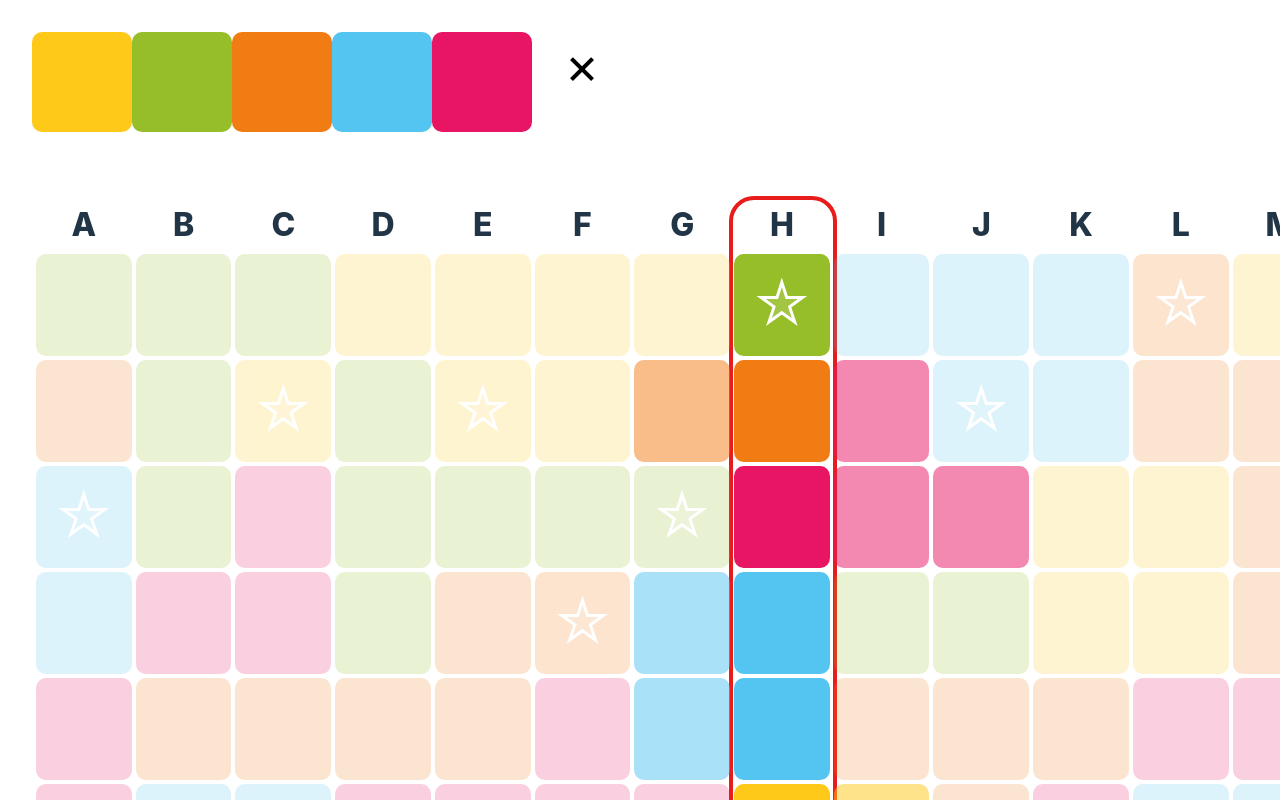
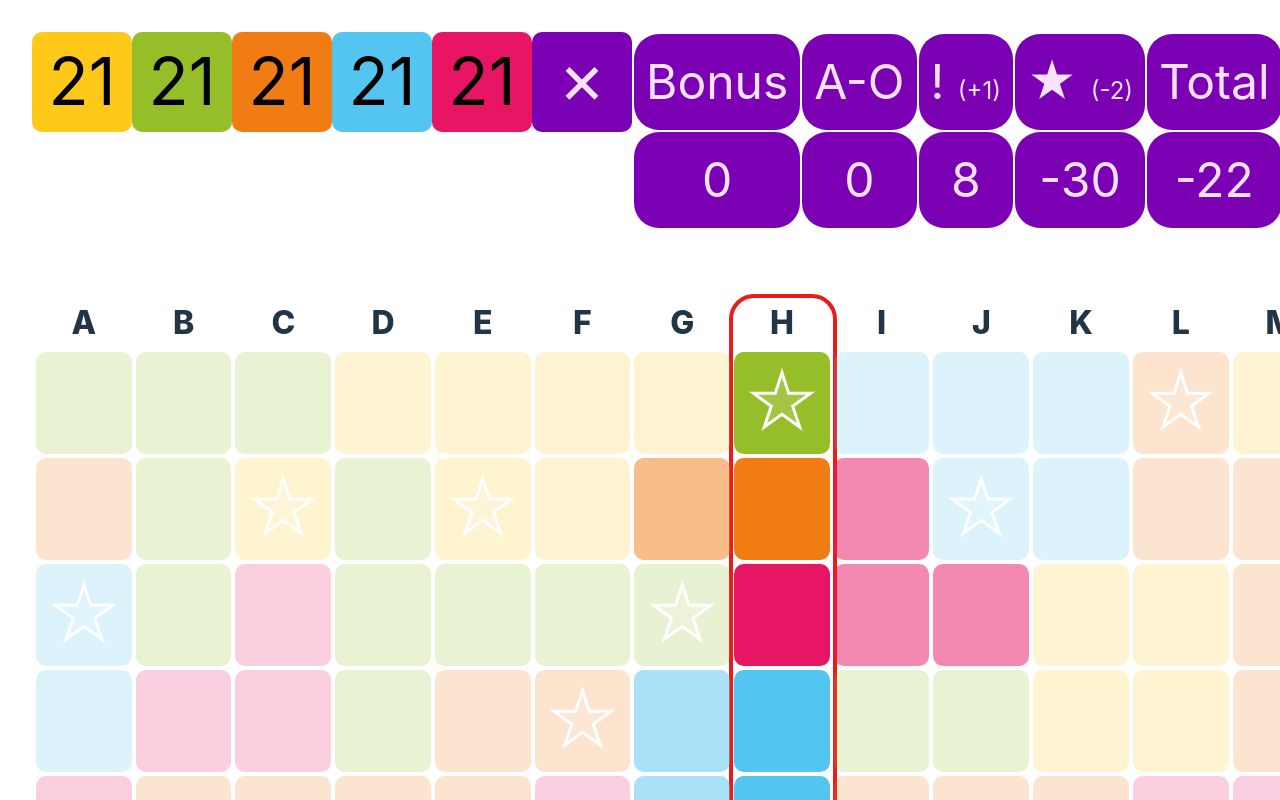
Before and after one commit to philippotto/again-a11y, a React (Vite) app: page / in a window 1280 px wide. Shown: the top 800 px of the page. Built offline with nearby package versions, Linux system fonts and the light colour scheme.

Commit message:
add toolbar; ask user when undoing a cross

```diff
--- a/package.json
+++ b/package.json
@@ -6,6 +6,7 @@
   "scripts": {
     "dev": "vite",
     "build": "tsc && vite build",
+    "ts-watch": "tsc --watch",
     "lint": "eslint . --ext ts,tsx --report-unused-disable-directives --max-warnings 0",
     "preview": "vite preview"
   },
@@ -13,10 +14,13 @@
     "immer": "^10.0.3",
     "lodash": "^4.17.21",
     "prettier": "^3.1.1",
+    "prop-types": "^15.8.1",
     "react": "^18.2.0",
+    "react-confirm-alert": "^3.0.6",
     "react-dom": "^18.2.0"
   },
   "devDependencies": {
+    "@types/lodash": "^4.14.202",
     "@types/react": "^18.2.43",
     "@types/react-dom": "^18.2.17",
     "@typescript-eslint/eslint-plugin": "^6.14.0",
--- a/src/App.css
+++ b/src/App.css
@@ -47,8 +47,9 @@
   cursor: pointer;
   user-select: none;
   border-radius: 10%;
-  font-size: 48px;
-  color: black;
+  font-size: 66px;
+  color: #000000;
+  text-align: center;
 }
 
 .yellow {
@@ -72,7 +73,8 @@
 }
 
 .white {
-  background: white;
+  background: #7b00b4;
+  color: #fbe3ff;
 }
 
 .table-head {
@@ -92,8 +94,13 @@
   table-layout: fixed;
 }
 
-.cell {
+.point-cell {
   text-align: center;
+  font-size: 48px;
+  background: #7b00b4;
+  border-radius: 25px;
+  color: #fbe3ff;
+  padding: 12px;
 }
 
 .h-border {
@@ -105,3 +112,19 @@
   border-radius: 25px;
   pointer-events: none;
 }
+
+.small {
+  font-size: 24px;
+}
+
+.react-confirm-alert-button-group > button {
+  font-size: 3.2em !important;
+}
+
+.react-confirm-alert-overlay {
+  background: rgb(53 53 53 / 90%) !important;
+}
+
+.react-confirm-alert-body {
+  width: 100% !important;
+}
--- a/src/App.tsx
+++ b/src/App.tsx
@@ -1,8 +1,23 @@
+/*
+ * Todo:
+ * - allow scratching
+ *   - joker
+ *   - columns
+ *   - colors
+ * - helpful tooltips?
+ * - lock fields after some seconds
+ * - save gamestate in localstorage
+ *   - "restore button"
+ */
+
 import { useState } from "react";
 import "./App.css";
 import _ from "lodash";
 import { produce } from "immer";
 import React from "react";
+
+import { confirmAlert } from "react-confirm-alert";
+import "react-confirm-alert/src/react-confirm-alert.css";
 
 const columnNames = "abcdefghijklmno";
 
@@ -61,7 +76,7 @@ const letterToColorName: Record<string, string> = {
 type Color = "yellow" | "green" | "orange" | "blue" | "red";
 
 type GameState = {
-  grid: number[][];
+  grid: (0 | 1)[][];
   highlight: {
     // - normal
     // - if a specific color
@@ -76,6 +91,7 @@ type GameState = {
     tickable: boolean;
     inColumns: Array<string>;
   };
+  jokerCount: number;
 };
 
 const initialGameState: GameState = {
@@ -110,6 +126,7 @@ const initialGameState: GameState = {
     colors: [],
     inColumns: [],
   },
+  jokerCount: 8,
 };
 
 export const GameStateWithSetterContext = React.createContext({
@@ -133,11 +150,42 @@ function Cell({ colIdx, rowIdx }: { colIdx: number; rowIdx: number }) {
   const showStar = hasStar && !value;
   const onClick = () => {
     if (!isApproachable(gameState, rowIdx, colIdx, true)) {
+      confirmAlert({
+        title: "Das Feld ist noch nicht erreichbar.",
+        closeOnClickOutside: false,
+        buttons: [
+          {
+            label: "Ok",
+            onClick: () => {},
+          },
+        ],
+      });
+
       return;
     }
-    setGameState((old: GameState): void => {
-      old.grid[colIdx][rowIdx] = old.grid[colIdx][rowIdx] === 1 ? 0 : 1;
-    });
+    const toggleCross = () =>
+      setGameState((old: GameState): void => {
+        old.grid[colIdx][rowIdx] = old.grid[colIdx][rowIdx] === 1 ? 0 : 1;
+      });
+    if (value) {
+      confirmAlert({
+        title: "Das Feld ist bereits abgekreuzt. Kreuz löschen?",
+        closeOnClickOutside: false,
+
+        buttons: [
+          {
+            label: "Ja, Kreuz löschen",
+            onClick: toggleCross,
+          },
+          {
+            label: "Nein, Kreuz behalten",
+            onClick: () => {},
+          },
+        ],
+      });
+    } else {
+      toggleCross();
+    }
   };
 
   return (
@@ -284,6 +332,38 @@ function Grid() {
   );
 }
 
+type BonusPointInfo = {
+  missingByColor: Record<Color, number>;
+  totalBonusPoints: number;
+};
+
+function getBonusPointInfo(gameState: GameState) {
+  const info: BonusPointInfo = {
+    missingByColor: {
+      yellow: 0,
+      green: 0,
+      orange: 0,
+      blue: 0,
+      red: 0,
+    },
+    totalBonusPoints: 0,
+  };
+
+  for (const colIdx of _.range(0, COL_COUNT)) {
+    for (const rowIdx of _.range(0, ROW_COUNT)) {
+      const { value, color } = getField(colIdx, rowIdx, gameState);
+      if (value === 0) {
+        info.missingByColor[color]++;
+      }
+    }
+  }
+
+  info.totalBonusPoints =
+    Object.values(info.missingByColor).filter((count) => count === 0).length * 5;
+
+  return info;
+}
+
 function Toolbar() {
   const { gameState, setGameState } = React.useContext(GameStateWithSetterContext);
   const colors = Object.values(letterToColorName) as Color[];
@@ -298,6 +378,26 @@ function Toolbar() {
     });
   };
 
+  let missingStarCount = 0;
+  let columnPoints = 0;
+  for (const colIdx of _.range(0, COL_COUNT)) {
+    let hasAllInColumn = true;
+    for (const rowIdx of _.range(0, ROW_COUNT)) {
+      const { hasStar, value } = getField(colIdx, rowIdx, gameState);
+      missingStarCount += hasStar && !value ? 1 : 0;
+      hasAllInColumn = hasAllInColumn && value === 1;
+    }
+    if (hasAllInColumn) {
+      // todo: might only be the second bonus
+      columnPoints += BONUS_PER_COLUMN[colIdx][0];
+    }
+  }
+  const bonusPointInfo = getBonusPointInfo(gameState);
+  const bonusPoints = bonusPointInfo.totalBonusPoints;
+  const jokerPoints = gameState.jokerCount;
+  const starPoints = -2 * missingStarCount;
+  const totalPoints = bonusPoints + columnPoints + jokerPoints + starPoints;
+
   return (
     <div style={{ display: "flex" }}>
       {colors.map((color: Color) => (
@@ -307,7 +407,9 @@ function Toolbar() {
             opacity: getOpacityForColor(gameState, color),
           }}
           onClick={() => handleColorClick(color)}
-        />
+        >
+          {bonusPointInfo.missingByColor[color]}
+        </div>
       ))}
       <div
         className={`cell white`}
@@ -322,6 +424,26 @@ function Toolbar() {
       >
         {CROSS}
       </div>
+      <table>
+        <tr>
+          <td className="point-cell">Bonus</td>
+          <td className="point-cell">A-O</td>
+          <td className="point-cell">
+            ! <span className="small">(+1)</span>
+          </td>
+          <td className="point-cell">
+            {STAR} <span className="small">(-2)</span>
+          </td>
+          <td className="point-cell">Total</td>
+        </tr>
+        <tr>
+          <td className="point-cell">{bonusPoints}</td>
+          <td className="point-cell">{columnPoints}</td>
+          <td className="point-cell">{jokerPoints}</td>
+          <td className="point-cell">{starPoints}</td>
+          <td className="point-cell">{totalPoints}</td>
+        </tr>
+      </table>
     </div>
   );
 }
```
Also changed, not shown: 1 other file (tests, documents, lock files or other folders).
